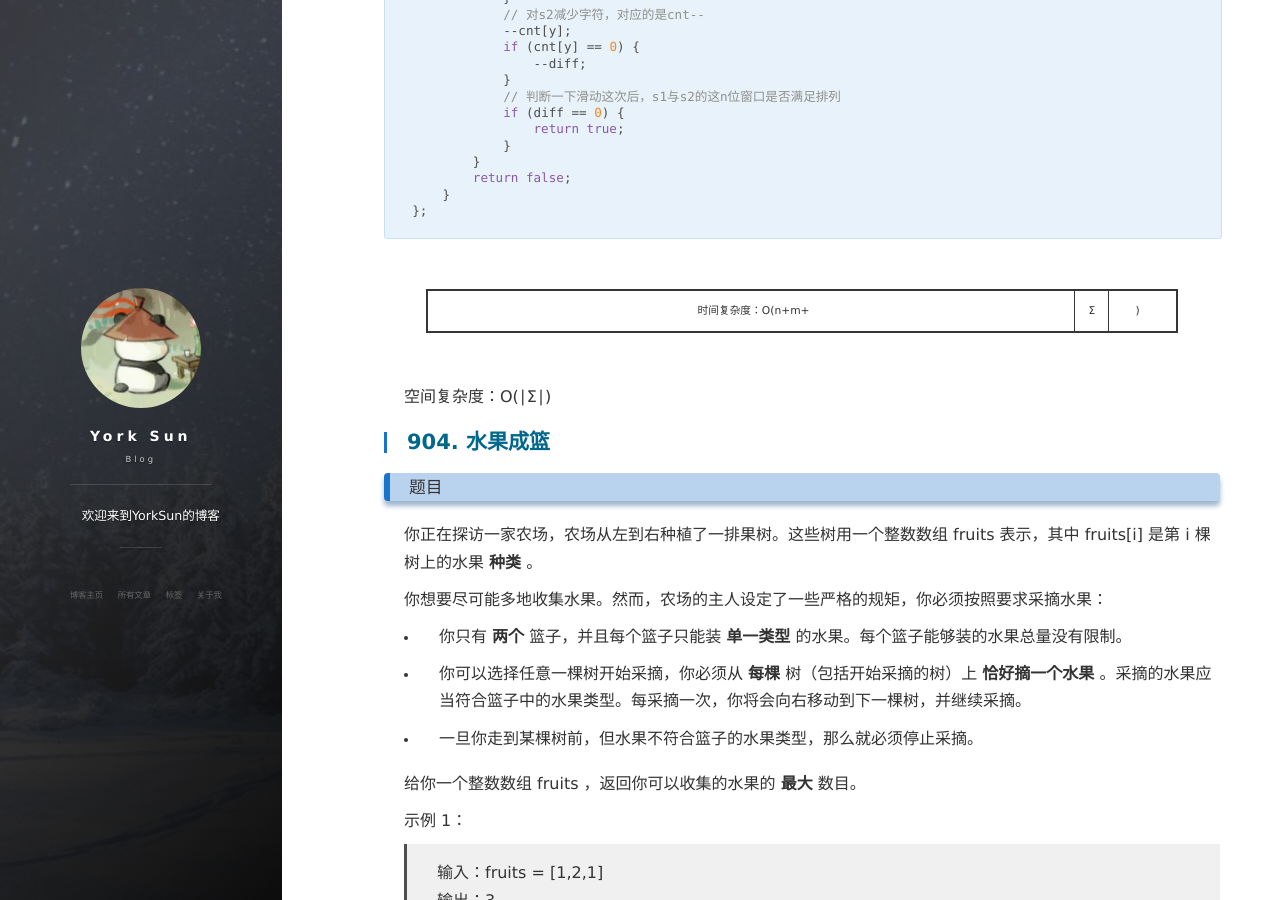
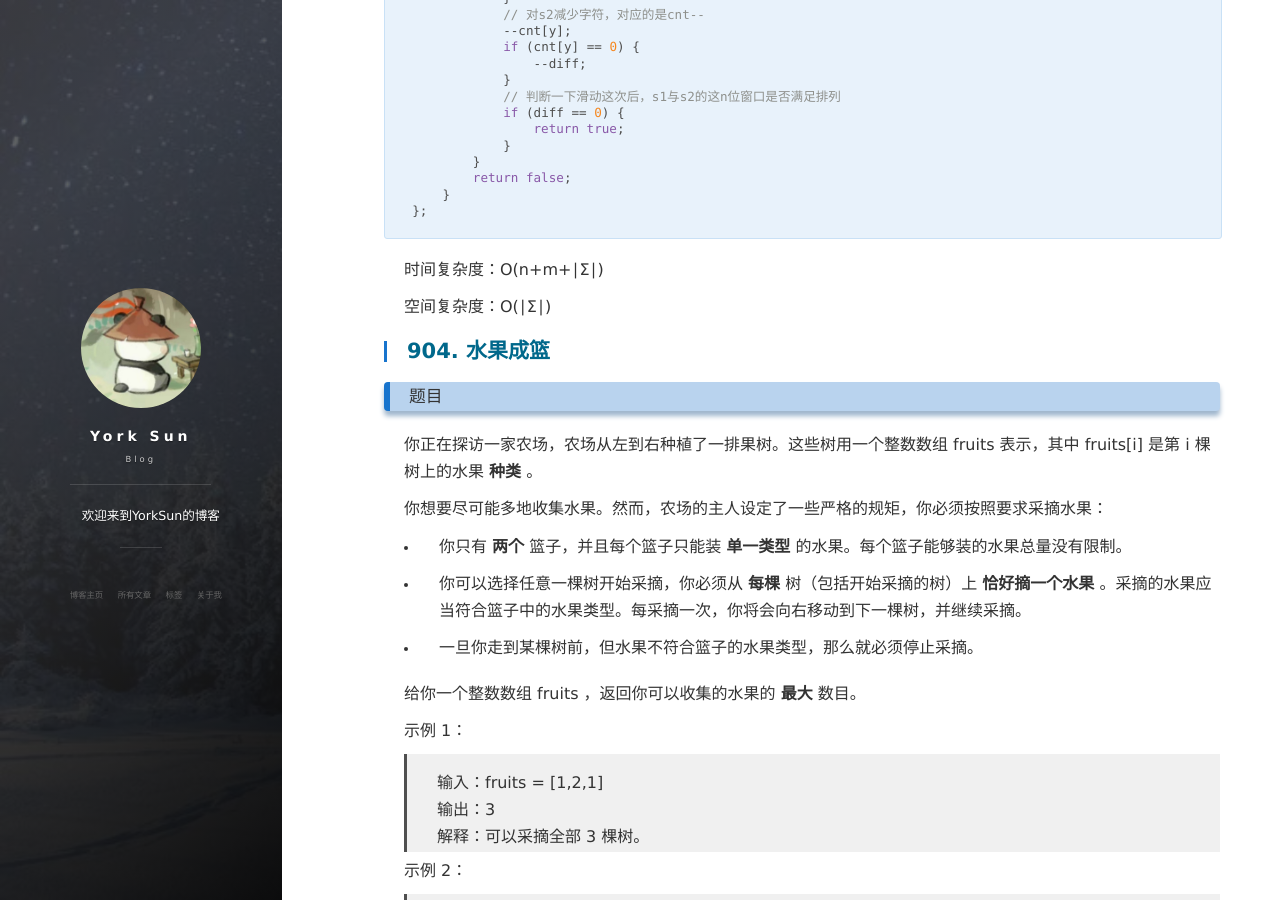
Before and after one commit to YorkSunSdu/YorkSunSdu.github.io, a Jekyll site: the page built from _posts/2022-04-08-slidingWindow.md, in a window 1280 px wide and 900 px high, scrolled down 7827 px. Built offline with Jekyll 4.4.1, drawn with Linux system fonts in a browser that asks for light colours; nearby versions of some CDN libraries; comment, search, counter and statistics services are not loaded.

````diff
--- a/_posts/2022-04-08-slidingWindow.md
+++ b/_posts/2022-04-08-slidingWindow.md
@@ -389,7 +389,7 @@ public:
 };
 ```
 
-时间复杂度：O(n+m+|Σ|)
+时间复杂度：O(n+m+∣Σ∣)
 
 空间复杂度：O(∣Σ∣)
 
````
